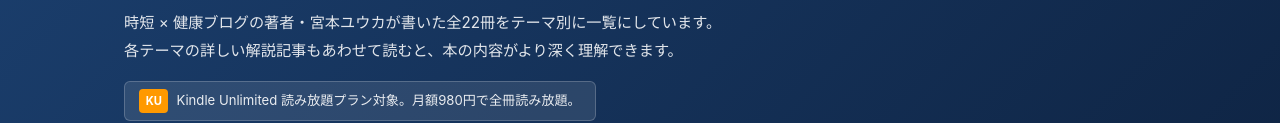
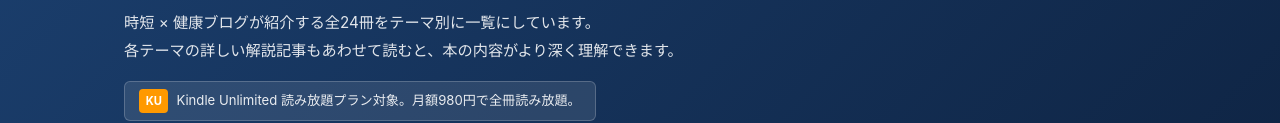
Before and after one commit to pinmal/jitan-health-blog, an Astro site: page /kindle-guide in a window 1280 px wide. Shown: the part 262-385 px from the top of the page. Built offline with nearby package versions, Linux system fonts and the light colour scheme; Astro itself is replaced by a stand-in of ours.

Commit message:
book246（森山なつみ・魚を捌いたことがない人の魚料理入門）を巻末リンク先として追加
出版済みbook246の巻末リンクがjitan-kenko.blog/kindle-guide/を指すため、
新規セクション「魚料理」を追加しASIN B0HF6YTTZ2を掲載。あわせてページ内の
書籍点数表記（22冊固定）を動的カウントに修正し、著者単一表記（宮本ユウカ）
の誤りを解消。

```diff
--- a/src/pages/kindle-guide.astro
+++ b/src/pages/kindle-guide.astro
@@ -95,14 +95,25 @@ const SECTIONS = [
       { name: 'アルロース専門店（低GI甘味料）', href: 'https://px.a8.net/svt/ejp?a8mat=4B1THV+3258GQ+1CFC+1THW9E', desc: '砂糖の代わりに使える低GI甘味料。血糖値スパイクを緩やかにしながら甘さを楽しめる。糖質制限・コレステロール管理中の料理・スイーツ作りに。', badge: '低GI', cta: '公式サイトへ →' },
     ],
   },
+  {
+    id: 'fish',
+    label: '魚料理',
+    emoji: '🐟',
+    alt: true,
+    desc: 'スーパーの魚を自分で捌いて食べる。魚料理が苦手な人向けの入門テーマの本です。',
+    articles: [],
+    books: [
+      { num: 'book246', asin: 'B0HF6YTTZ2', title: '魚を捌いたことがない人の魚料理入門', desc: 'スーパーの魚から始める三枚おろし入門。ゼイゴ取り・血合い洗い・皮引きのコツを、義母から学んだ感覚とともに丁寧に解説する。', badge: '魚料理入門' },
+    ],
+  },
 ];
 
 const allBooks = SECTIONS.flatMap(s => s.books);
 const jsonLd = JSON.stringify({
   "@context": "https://schema.org",
   "@type": "CollectionPage",
-  "name": "時短×健康 Kindle本ガイド — 宮本ユウカの全著作一覧",
-  "description": "時短料理・宅食・健康管理をテーマにした全22冊のKindle本を一覧で紹介。忙しい30代・40代の食生活を楽にする本を、テーマ別に分類しています。",
+  "name": "時短×健康 Kindle本ガイド — 全著作一覧",
+  "description": `時短料理・宅食・健康管理・魚料理をテーマにした全${allBooks.length}冊のKindle本を一覧で紹介。忙しい30代・40代の食生活を楽にする本を、テーマ別に分類しています。`,
   "url": "https://jitan-kenko.blog/kindle-guide/",
   "hasPart": allBooks.map(b => ({
     "@type": "Book",
@@ -126,8 +137,8 @@ const jsonLd = JSON.stringify({
     <script async src="https://pagead2.googlesyndication.com/pagead/js/adsbygoogle.js?client=ca-pub-9842738692752047"
          crossorigin="anonymous"></script>
     <meta name="viewport" content="width=device-width, initial-scale=1.0" />
-    <title>Kindle本ガイド — 時短×健康の全著作22冊 | 時短 × 健康</title>
-    <meta name="description" content="時短料理・宅食・健康管理をテーマにした全22冊のKindle本一覧。忙しい30代・40代の食生活を楽にする本を、テーマ別にまとめました。著者：宮本ユウカ。" />
+    <title>Kindle本ガイド — 時短×健康の全著作{allBooks.length}冊 | 時短 × 健康</title>
+    <meta name="description" content={`時短料理・宅食・健康管理・魚料理をテーマにした全${allBooks.length}冊のKindle本一覧。忙しい30代・40代の食生活を楽にする本を、テーマ別にまとめました。`} />
     <link rel="canonical" href="https://jitan-kenko.blog/kindle-guide/" />
     <script type="application/ld+json" set:html={jsonLd} />
   </head>
@@ -156,7 +167,7 @@ const jsonLd = JSON.stringify({
         <div class="container">
           <p class="page-breadcrumb"><a href="/">ホーム</a> › Kindle本ガイド</p>
           <h1 class="page-title">📚 Kindle本ガイド</h1>
-          <p class="page-lead">時短 × 健康ブログの著者・宮本ユウカが書いた全22冊をテーマ別に一覧にしています。<br>
+          <p class="page-lead">時短 × 健康ブログが紹介する全{allBooks.length}冊をテーマ別に一覧にしています。<br>
           各テーマの詳しい解説記事もあわせて読むと、本の内容がより深く理解できます。</p>
           <div class="ku-note">
             <span class="ku-badge">KU</span>
```
